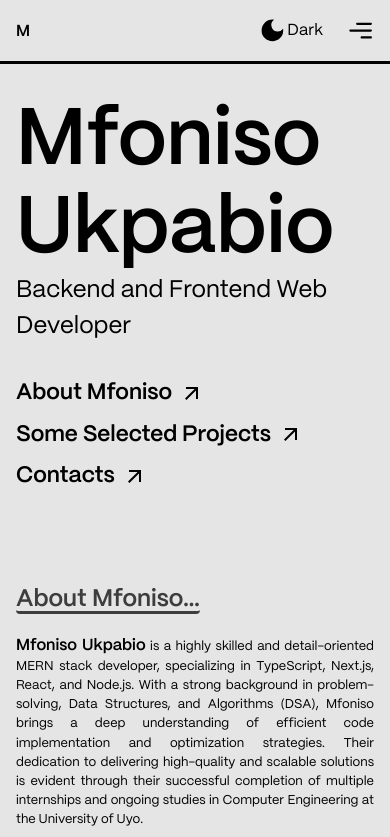
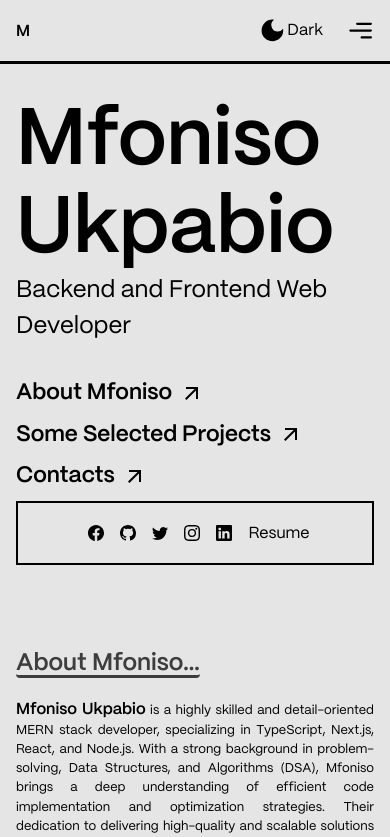
Before and after one commit to AirZED/new-portfolio, a React (Vite) app: page / in a window 390 px wide. Shown: the top 837 px of the page. Built offline with nearby package versions, Linux system fonts and the light colour scheme.

Commit message:
more of links section

```diff
--- a/src/styles/NavLinks.module.css
+++ b/src/styles/NavLinks.module.css
@@ -41,8 +41,15 @@
 
 @media (max-width:500px) {
     .navlinks {
-        /* background-color: var(--dark-bg); */
-        display: none;
+        width: 100%;
+    }
+
+    .navlinks>a>* {
+        font-size: 1rem;
+    }
+
+    .navlinks>* {
+        margin-right: 1rem;
 
     }
 }
```
